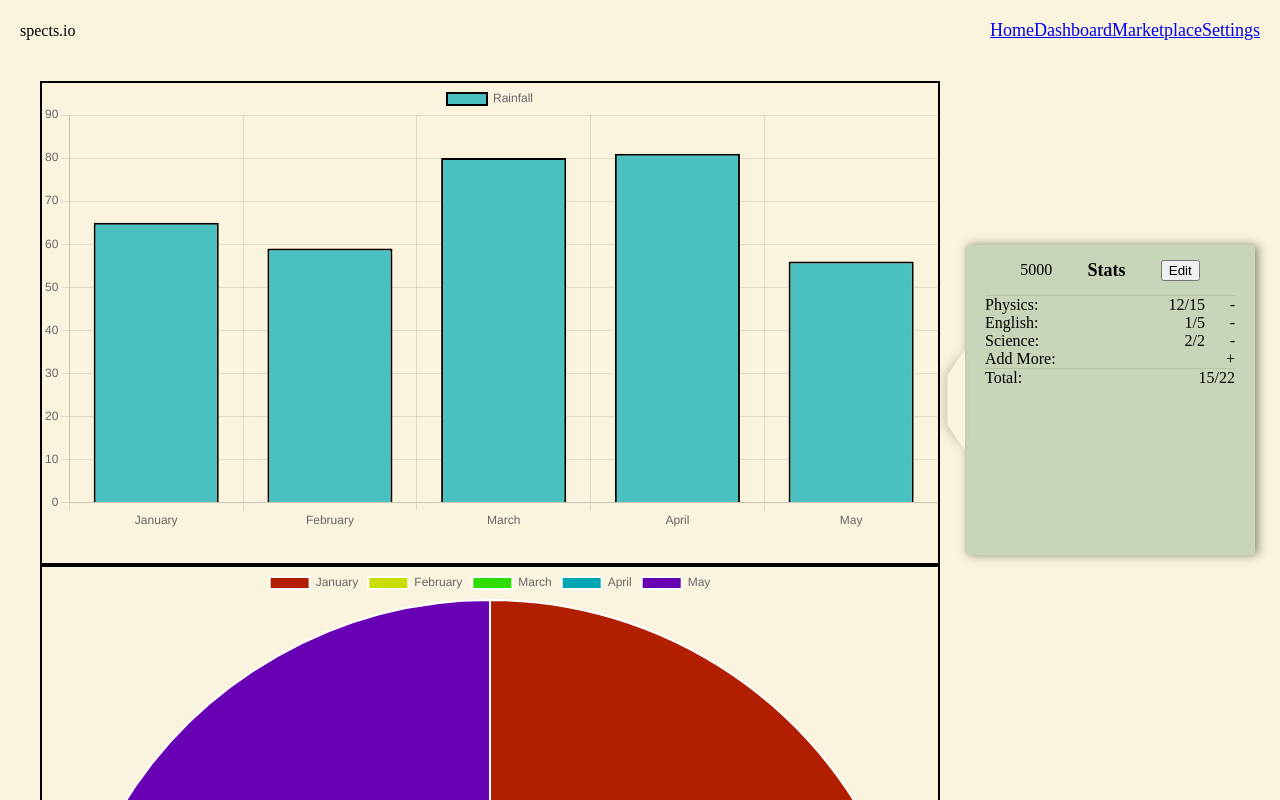
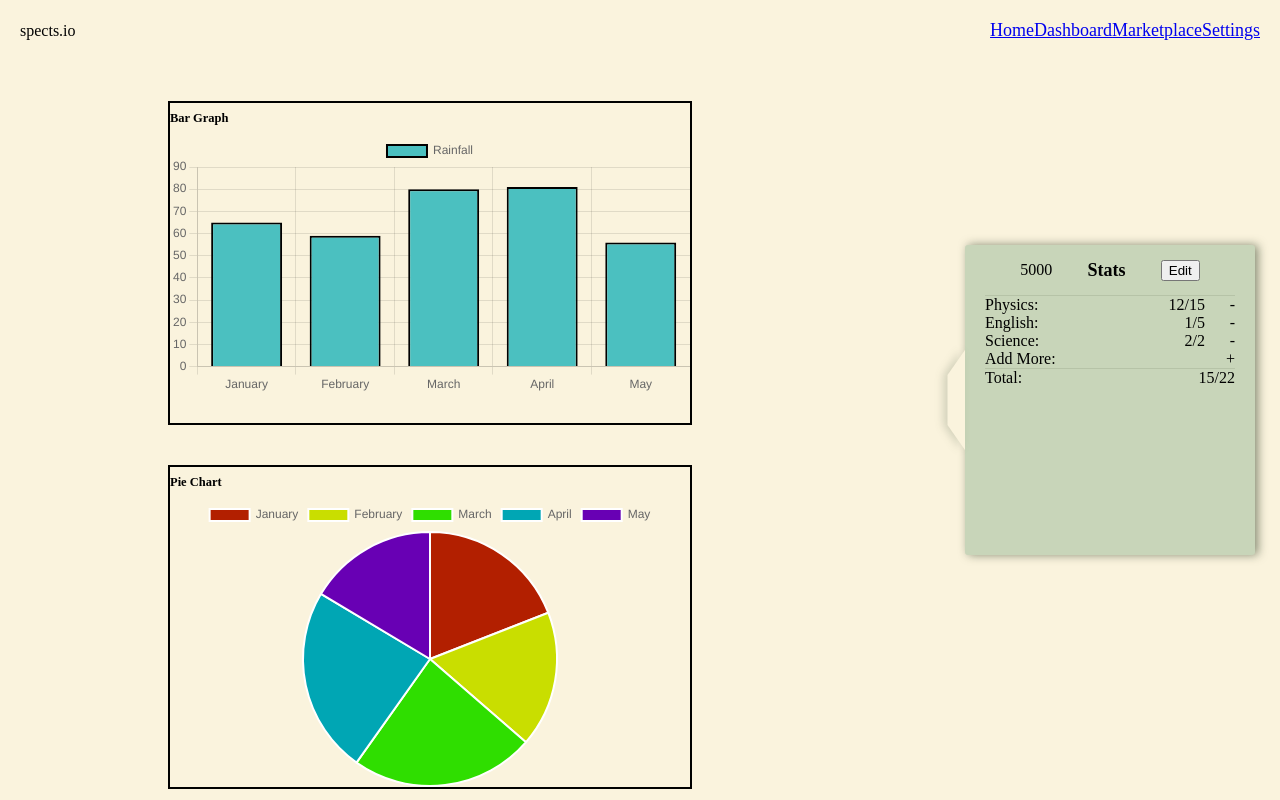
Before and after one commit to martin-stefan/spects, a React (Create React App) app in the folder frontend/: page /dash in a window 1280 px wide. Shown: the top 800 px of the page. Built offline with nearby package versions, Linux system fonts and the light colour scheme.

Commit message:
reconfiguring charts

```diff
--- a/frontend/package.json
+++ b/frontend/package.json
@@ -7,6 +7,7 @@
     "@testing-library/react": "^11.2.7",
     "@testing-library/user-event": "^12.8.3",
     "chart.js": "^3.5.0",
+    "chartjs": "^0.3.24",
     "node-sass": "^6.0.1",
     "react": "^17.0.2",
     "react-chartjs-2": "^3.0.4",
--- a/frontend/src/Pages/Dashboard/Dashboard.js
+++ b/frontend/src/Pages/Dashboard/Dashboard.js
@@ -48,6 +48,7 @@
     <div className="dash">
 
       <div className="dash__item">
+      <h1 className="dash__item--title">Bar Graph</h1>
         <Bar
             data={state}
             options={{
@@ -66,6 +67,7 @@
       </div>
 
       <div className="dash__item">
+      <h1 className="dash__item--title">Pie Chart</h1>
         <Pie
             data={PieState}
             options={{
@@ -83,6 +85,8 @@
       </div>
 
       <div className="dash__item">
+      <h1 className="dash__item--title">Doughnut Chart</h1>
+
         <Doughnut
             data={PieState}
             options={{
--- a/frontend/src/Pages/Dashboard/Dashboard.scss
+++ b/frontend/src/Pages/Dashboard/Dashboard.scss
@@ -7,7 +7,14 @@
 
   &__item {
     width: 70vw;
-    height: 60vh;
+    height: 40vh;
+    max-width: 65vh;
     border: 2px solid black;
+    margin: 2rem 0;
+    margin-left: 10vw;
   }
 }
+
+canvas {
+  max-height: 90%;
+}
```
Also changed, not shown: 1 other file (tests, documents, lock files or other folders).
